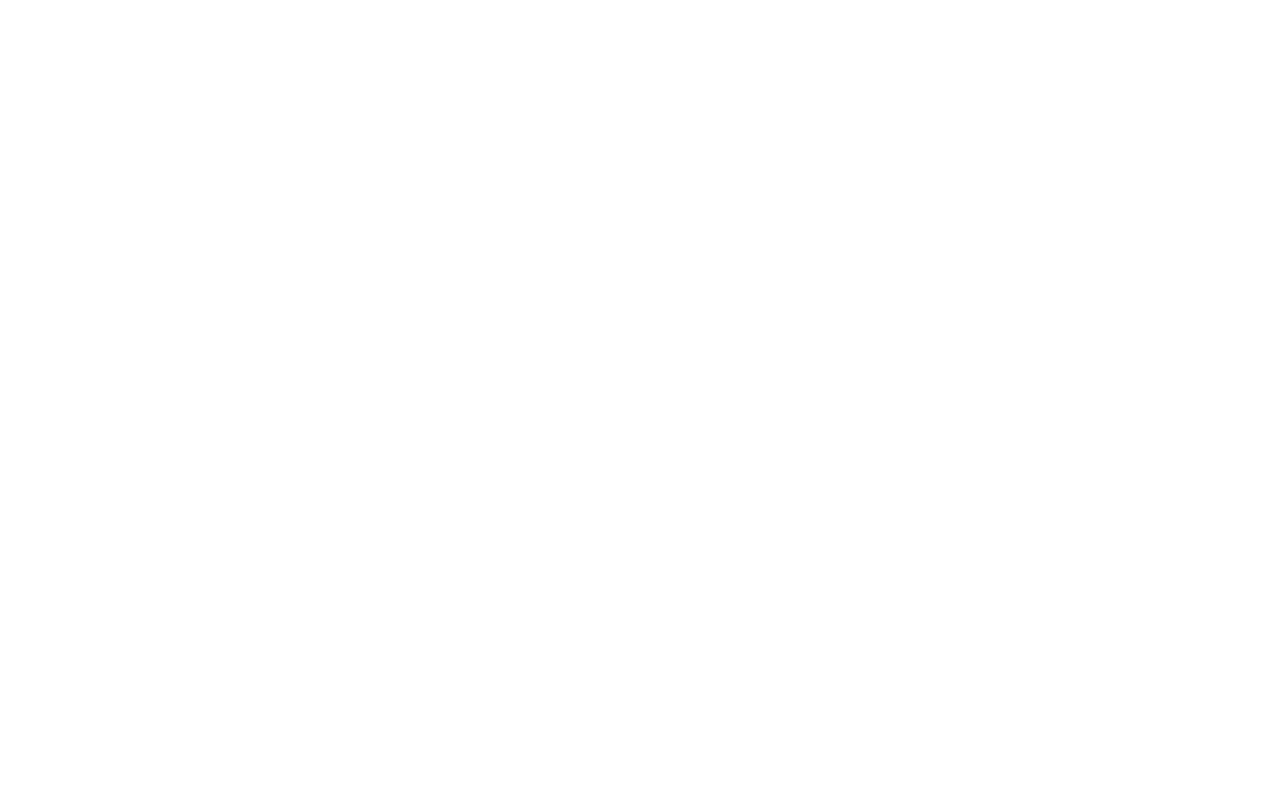
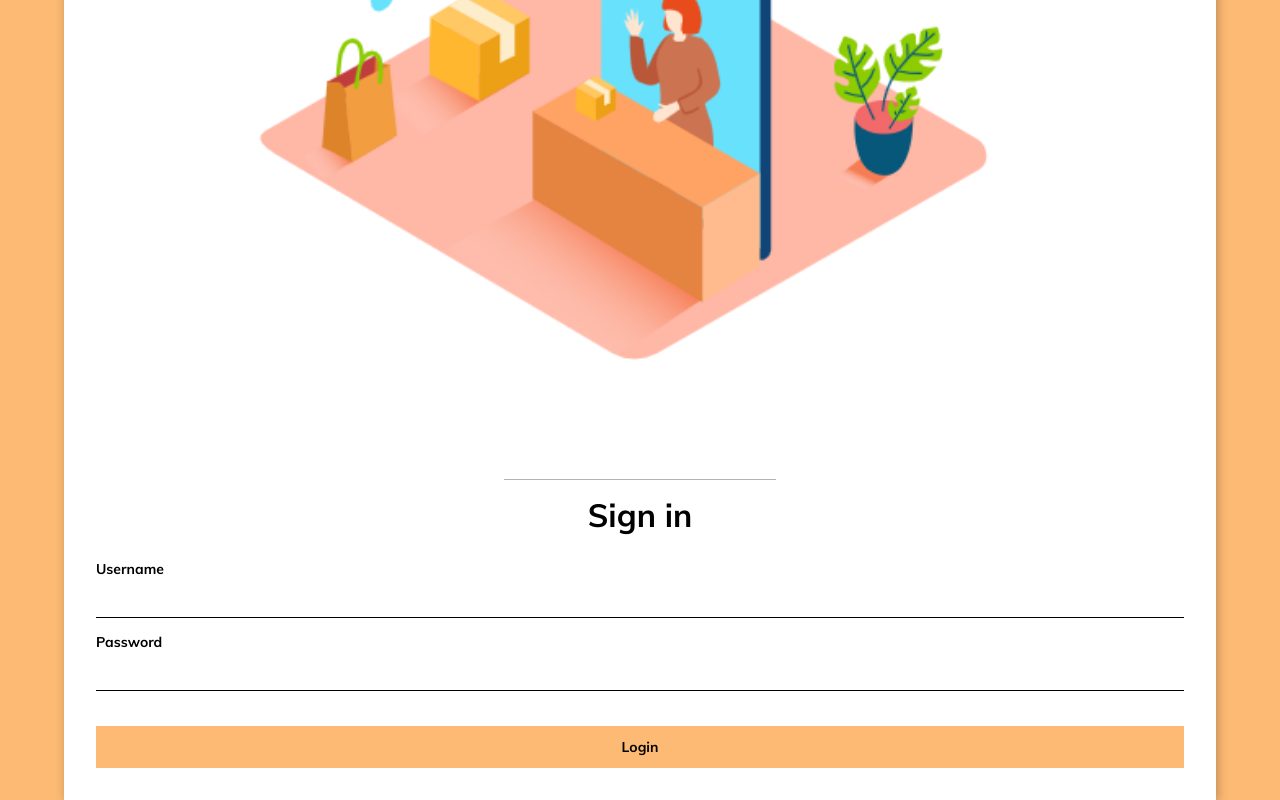
Before and after one commit to zahrahkm/store-manager, a Vue app: page /login in a window 1280 px wide. Before the commit this address had no page. Shown: the part 369-1169 px from the top of the page. Before the commit the page ends 800 px from the top, so only its background shows below. Built offline with nearby package versions, Linux system fonts and the light colour scheme.

Commit message:
Login page

```diff
--- a/src/App.vue
+++ b/src/App.vue
@@ -12,9 +12,9 @@
   margin: 0;
   padding: 0;
   box-sizing: border-box;
+  font-family: Mulish, sans-serif;
 }
 #app {
-  font-family: Mulish, Avenir, Helvetica, Arial, sans-serif;
   -webkit-font-smoothing: antialiased;
   -moz-osx-font-smoothing: grayscale;
 }
--- a/src/router/index.ts
+++ b/src/router/index.ts
@@ -1,6 +1,7 @@
 import { createRouter, createWebHistory, RouteRecordRaw } from "vue-router";
 import Home from "../views/Home.vue";
 import About from "../views/About.vue";
+import Login from "../views/Login.vue";
 
 const routes: Array<RouteRecordRaw> = [
   {
@@ -12,6 +13,11 @@
     path: "/about",
     name: "About",
     component: About
+  },
+  {
+    path: "/login",
+    name: "Login",
+    component: Login
   }
 ];
 
--- /dev/null
+++ b/src/views/Login.vue
@@ -0,0 +1,90 @@
+<template>
+  <div class="login">
+    <div class="container">
+      <img src="../assets/images/online-store.png" alt="online-store" />
+      <div class="seperator"></div>
+      <h1>Sign in</h1>
+      <form>
+        <div class="form-control">
+          <label>Username</label>
+          <input type="text" name="username" />
+        </div>
+        <div class="form-control">
+          <label>Password</label>
+          <input type="password" name="password" />
+        </div>
+        <button type="submit">Login</button>
+      </form>
+    </div>
+  </div>
+</template>
+
+<script lang="ts">
+import { defineComponent } from "vue";
+
+export default defineComponent({
+  name: "Login",
+  components: {}
+});
+</script>
+
+<style scoped>
+.login {
+  background-color: #fdba74;
+  min-height: 100vh;
+  display: flex;
+}
+.container {
+  background-color: white;
+  box-shadow: 2px 2px 10px rgba(0, 0, 0, 0.25);
+  width: 90%;
+  padding: 2rem;
+  margin: auto;
+  display: flex;
+  flex-direction: column;
+  align-items: center;
+}
+.container img {
+  width: 75%;
+}
+.seperator {
+  height: 1px;
+  width: 25%;
+  background-color: rgb(180, 180, 180);
+  margin-bottom: 15px;
+}
+form {
+  width: 100%;
+  display: flex;
+  flex-direction: column;
+  margin-top: 15px;
+}
+.form-control {
+  font-size: 14px;
+  margin-top: 10px;
+  display: flex;
+  flex-direction: column;
+}
+.form-control label {
+  font-weight: bold;
+}
+.form-control input {
+  font-size: 14px;
+  border: none;
+  border-bottom: 1px solid black;
+  padding: 8px;
+  margin: 5px 0;
+}
+.form-control input:focus {
+  outline: none;
+  border: 1px solid black;
+}
+form button {
+  font-size: 14px;
+  font-weight: bold;
+  border: none;
+  background-color: #fdba74;
+  padding: 12px;
+  margin-top: 30px;
+}
+</style>
```
Also changed, not shown: src/assets/images/online-store.png (added).
